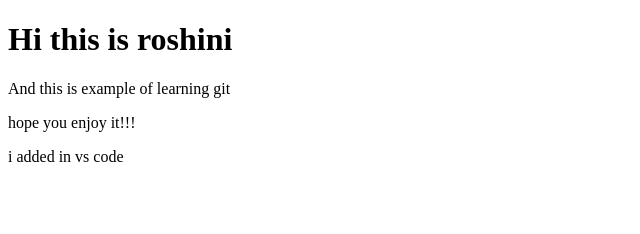
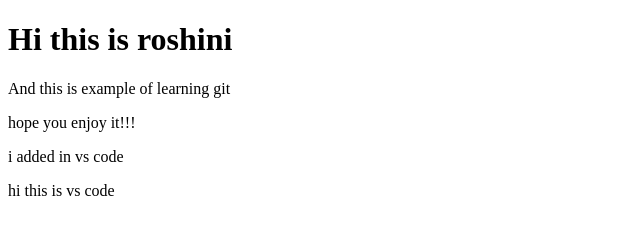
Before and after one commit to Shashi-rek/mypro, a plain HTML site: page index.html in a window 1280 px wide. Shown: the whole page, without its empty margins (0-640 px from the left). Drawn offline with Linux system fonts and the light colour scheme.

Commit message:
commited man

```diff
--- a/index.html
+++ b/index.html
@@ -11,5 +11,6 @@
     <p>And this is example of learning git</p>
     <p>hope you enjoy it!!!</p>
     <p>i added in vs code</p>
+    <p>hi this is vs code</p>
   </body>
 </html>
```
